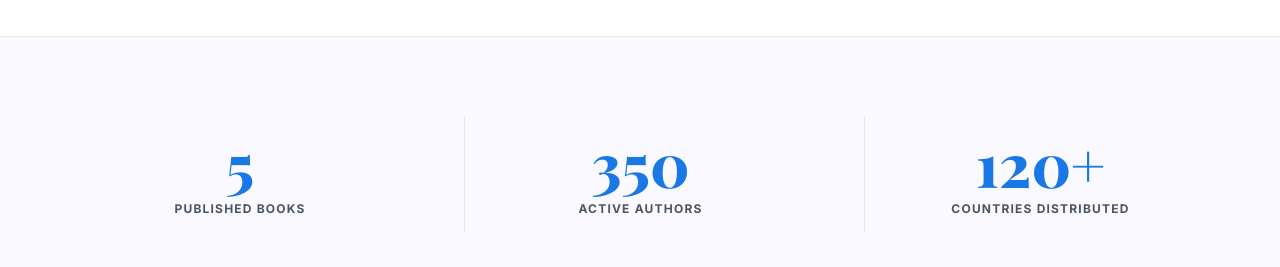
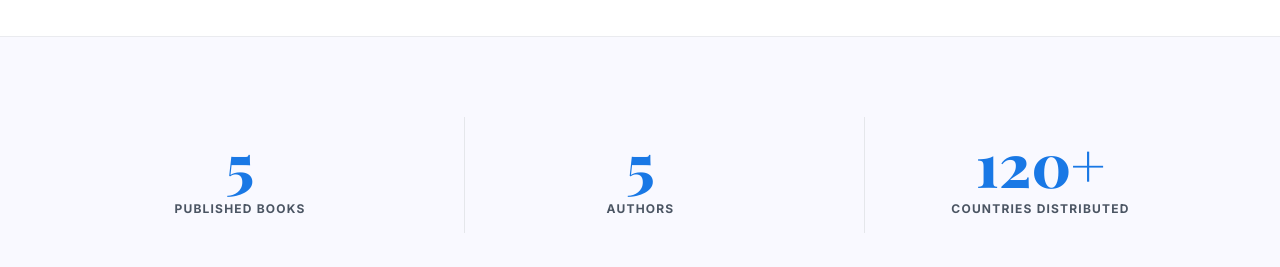
Before and after one commit to Peeyushanand32/house-of-memoir, a website: page index.html in a window 1280 px wide. Shown: the part 1620-1887 px from the top of the page. Drawn offline with nearby package versions, Linux system fonts and the light colour scheme.

Commit message:
Update stats: change 350 Active Authors to 5 Authors

```diff
--- a/index.html
+++ b/index.html
@@ -274,8 +274,8 @@
           <span class="text-xs font-bold text-gray-600 uppercase tracking-widest">Published Books</span>
         </div>
         <div class="flex flex-col gap-2 py-4 animate-fade-in-up delay-200">
-          <span class="font-display text-5xl sm:text-6xl font-extrabold text-[#1978e5]">350</span>
-          <span class="text-xs font-bold text-gray-600 uppercase tracking-widest">Active Authors</span>
+          <span class="font-display text-5xl sm:text-6xl font-extrabold text-[#1978e5]">5</span>
+          <span class="text-xs font-bold text-gray-600 uppercase tracking-widest">Authors</span>
         </div>
         <div class="flex flex-col gap-2 py-4 animate-fade-in-up delay-300">
           <span class="font-display text-5xl sm:text-6xl font-extrabold text-[#1978e5]">120+</span>
```
